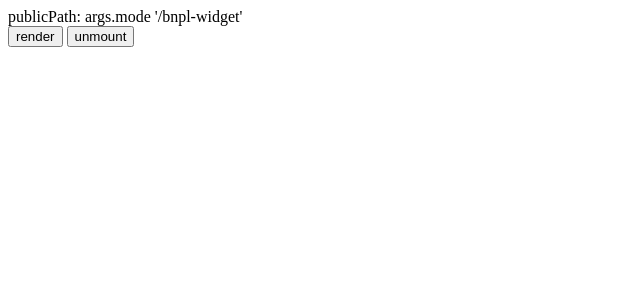
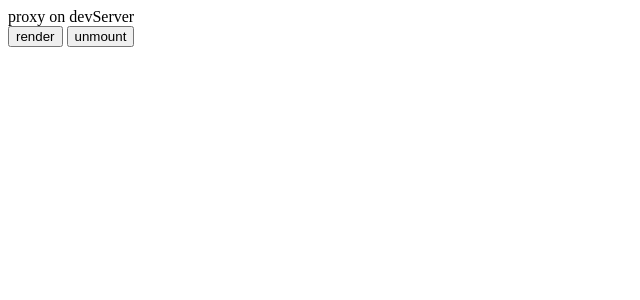
Before and after one commit to MikhailBespyatov/widjet, a React app: page / in a window 1280 px wide. Shown: the top 300 px of the page, without its empty margins (0-640 px from the left). Built offline with nearby package versions, Linux system fonts and the light colour scheme.

Commit message:
fix(core): add proxy in webpack devServer

```diff
--- a/src/index.html
+++ b/src/index.html
@@ -13,7 +13,7 @@
 <body>
   <noscript> Для корректной работы в вашем браузере должен быть включен JavaScript </noscript>
 
-  <div id="bnpl-root">publicPath: args.mode '/bnpl-widget'</div>
+  <div id="bnpl-root">proxy on devServer</div>
   <button onclick='bnplApi.render({
     "partnerData": {
         "partnerName": "bb-mania",
--- a/webpack.config.js
+++ b/webpack.config.js
@@ -54,6 +54,13 @@ module.exports = (env, argv) => {
         port: 3000,
         open: true,
         hot: true,
+        proxy: {
+          '**': {
+            target: 'https://rancher-test.alfa-bank.kz:30380',
+            secure: false,
+            changeOrigin: true,
+         }
+        }
     },
   }
 };
```
